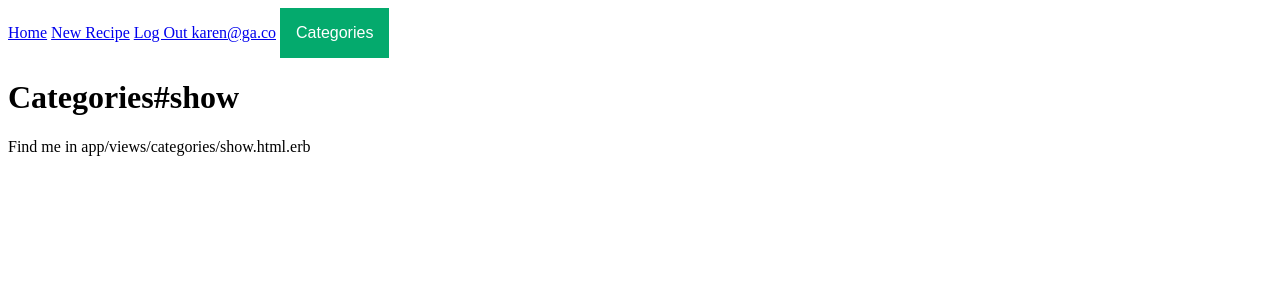
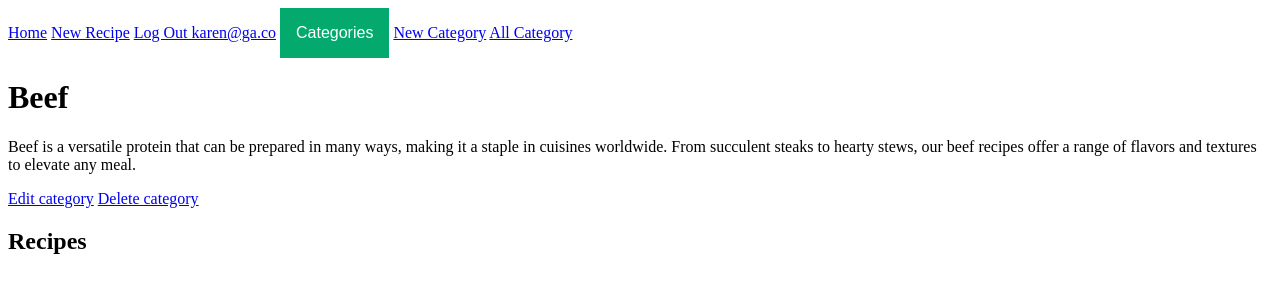
Before and after one commit to kaarenliangg/eatingweyes, a Rails app: page /categories/1 in a window 1280 px wide. Shown: the top 300 px of the page. Run offline with Rails 7, Linux system fonts and the light colour scheme; a user stored in the database is signed in; data comes from the database, SQL or seed files in the repository; style sheets or scripts are compiled from the project's sources.

Commit message:
WIP categories

```diff
--- a/app/controllers/categories_controller.rb
+++ b/app/controllers/categories_controller.rb
@@ -1,8 +1,10 @@
 class CategoriesController < ApplicationController
   def index
+    @categories = Category.all
   end
 
   def new
+    @categories = Category.new
   end
 
   def create
@@ -15,6 +17,8 @@ class CategoriesController < ApplicationController
   end
 
   def show
+    @category = Category.find params[:id]
+    @recipes = @category.recipes
   end
 
   def destroy
--- a/app/views/categories/new.html.erb
+++ b/app/views/categories/new.html.erb
@@ -1,2 +1,3 @@
-<h1>Categories#new</h1>
-<p>Find me in app/views/categories/new.html.erb</p>
+<h1>New Category</h1>
+
+<%= render :partial => 'form' %>
--- a/app/views/categories/show.html.erb
+++ b/app/views/categories/show.html.erb
@@ -1,2 +1,15 @@
-<h1>Categories#show</h1>
-<p>Find me in app/views/categories/show.html.erb</p>
+<h1><%= @category.name %></h1>
+<p><%= @category.description %></p>
+
+<% if @current_user.admin?%>
+       <%= link_to "Edit category", edit_category_path(@category) %>
+    <%= link_to "Delete category", @category, :method => :delete, :data => { :confirm => 'Are you sure?'} %>
+<% end %>
+
+<h2>Recipes</h2>
+<ul>
+  <% @recipes.each do |recipe| %>
+    <%= link_to image_tag(recipe.image), recipe%>
+    <%= link_to recipe.title, recipe_path(recipe) %>
+  <% end %>
+</ul>
--- a/app/views/layouts/application.html.erb
+++ b/app/views/layouts/application.html.erb
@@ -33,6 +33,11 @@
                   <a href="#"> Dessert </a>
                 </div>
             </div>
+        <% if @current_user.admin?%>
+          <%= link_to "New Category", new_category_path  %>
+          <%= link_to "All Category", categories_path %>
+        <% end %>
+
         <% else %>
           <%= link_to "Sign Up", users_new_path%>
           <%= link_to "Sign In", login_path %>
--- a/app/views/recipes/_form.html.erb
+++ b/app/views/recipes/_form.html.erb
@@ -27,8 +27,8 @@
     <%= f.url_field :video %>
 
     <%= f.label :category_ids %>
-    <%= f.collection_check_boxes :category_ids, Category.all, :id, :name, :include_blank => true %>
-    <%# find all the data using Category.all and then selecting the id and name %>
+    <%= f.collection_check_boxes :category_ids, Category.all, :id, :name %>
+    <%# find all the data using Category.all and then selecting the id and name  %>
 
     <%= f.submit %>
 <% end %>
--- a/config/routes.rb
+++ b/config/routes.rb
@@ -3,6 +3,7 @@ Rails.application.routes.draw do
   resources :users
   resources :categories
   resources :recipes
+  resources :sessions
   get '/login' => 'session#new'
   post '/login' => 'session#create'
   delete '/login' => 'session#destroy'
```
Also changed, not shown: app/controllers/recipes_controller.rb (+11 -5 lines), app/views/categories/_form.html.erb (added, +9 -0 lines), app/views/categories/index.html.erb (+7 -2 lines).
